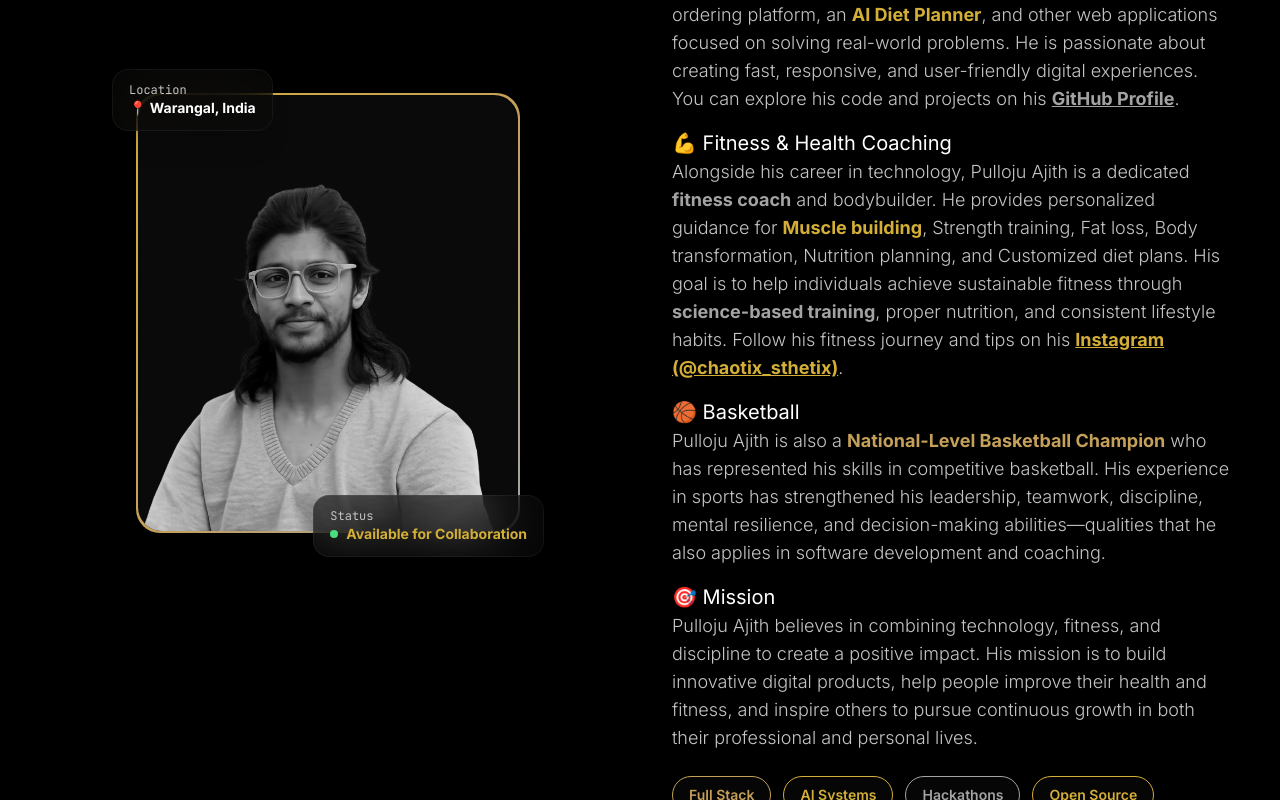
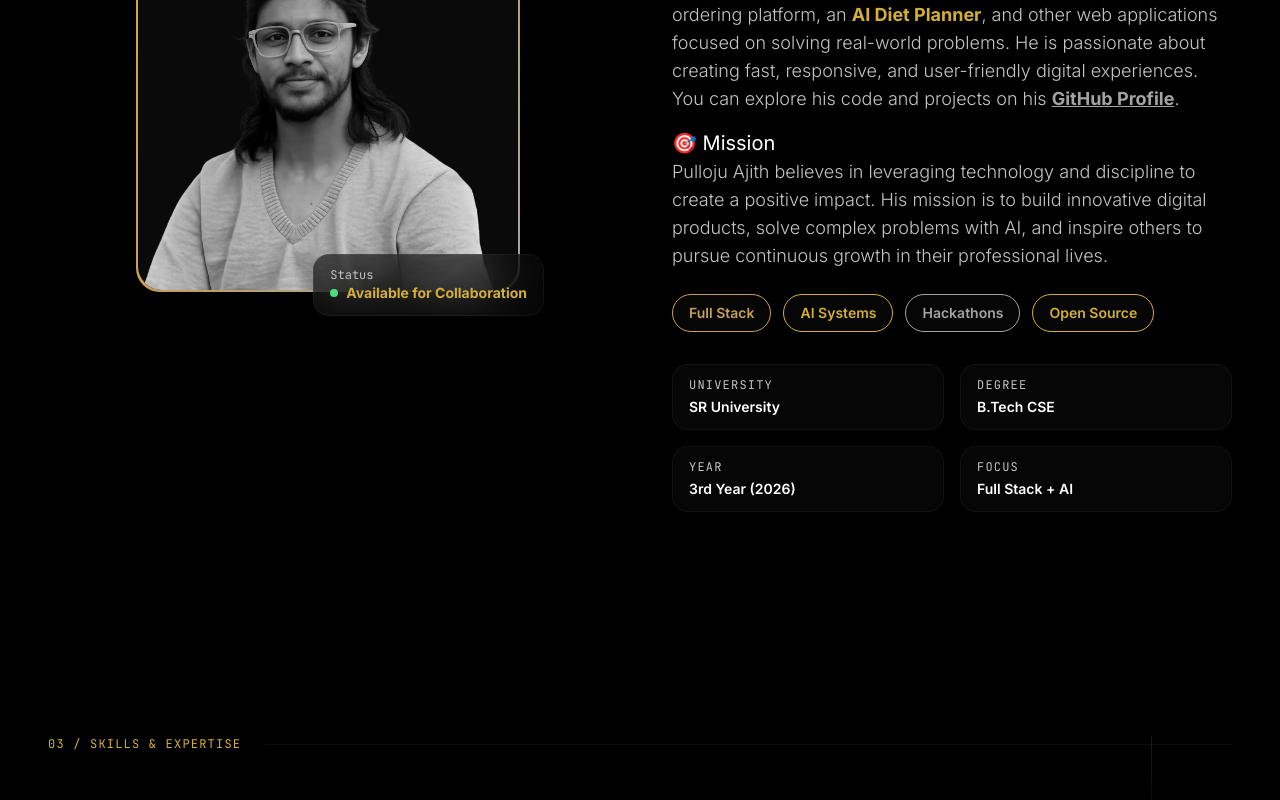
Before and after one commit to ajithpulloju/portfolio, a Next.js app: page / in a window 1280 px wide. Shown: the part 3760-4560 px from the top of the page. Built offline with nearby package versions, Linux system fonts and the light colour scheme; no server answers.

Commit message:
Remove fitness from About section paragraphs

```diff
--- a/components/AboutSection.tsx
+++ b/components/AboutSection.tsx
@@ -44,9 +44,7 @@ const itemVariants = {
 export default function AboutSection() {
   const paragraphs = [
     "<strong class='text-[var(--text)] text-xl'>💻 Professional Profile</strong><br />Pulloju Ajith is a Full Stack Developer specializing in designing and developing modern, scalable web applications. He works with technologies including React.js, JavaScript, Node.js, Express.js, MongoDB, Supabase, SQL, HTML, CSS, Tailwind CSS, and Artificial Intelligence.<br /><br />His notable projects include Protein Pagal, a high-protein food ordering platform, an AI Diet Planner, and other web applications focused on solving real-world problems. He is passionate about creating fast, responsive, and user-friendly digital experiences. You can explore his code and projects on his <a href='https://github.com/ajithpulloju' target='_blank' rel='noopener noreferrer' class='text-[var(--accent-blue)] underline font-bold'>GitHub Profile</a>.",
-    "<strong class='text-[var(--text)] text-xl'>💪 Fitness & Health Coaching</strong><br />Alongside his career in technology, Pulloju Ajith is a dedicated fitness coach and bodybuilder. He provides personalized guidance for Muscle building, Strength training, Fat loss, Body transformation, Nutrition planning, and Customized diet plans. His goal is to help individuals achieve sustainable fitness through science-based training, proper nutrition, and consistent lifestyle habits. Follow his fitness journey and tips on his <a href='https://www.instagram.com/chaotix_sthetix?igsh=MWppaDBtb3V4d2pkag%3D%3D&utm_source=qr' target='_blank' rel='noopener noreferrer' class='text-[var(--accent-orange)] underline font-bold'>Instagram (@chaotix_sthetix)</a>.",
-    "<strong class='text-[var(--text)] text-xl'>🏀 Basketball</strong><br />Pulloju Ajith is also a National-Level Basketball Champion who has represented his skills in competitive basketball. His experience in sports has strengthened his leadership, teamwork, discipline, mental resilience, and decision-making abilities—qualities that he also applies in software development and coaching.",
-    "<strong class='text-[var(--text)] text-xl'>🎯 Mission</strong><br />Pulloju Ajith believes in combining technology, fitness, and discipline to create a positive impact. His mission is to build innovative digital products, help people improve their health and fitness, and inspire others to pursue continuous growth in both their professional and personal lives."
+    "<strong class='text-[var(--text)] text-xl'>🎯 Mission</strong><br />Pulloju Ajith believes in leveraging technology and discipline to create a positive impact. His mission is to build innovative digital products, solve complex problems with AI, and inspire others to pursue continuous growth in their professional lives."
   ];
 
   return (
```
